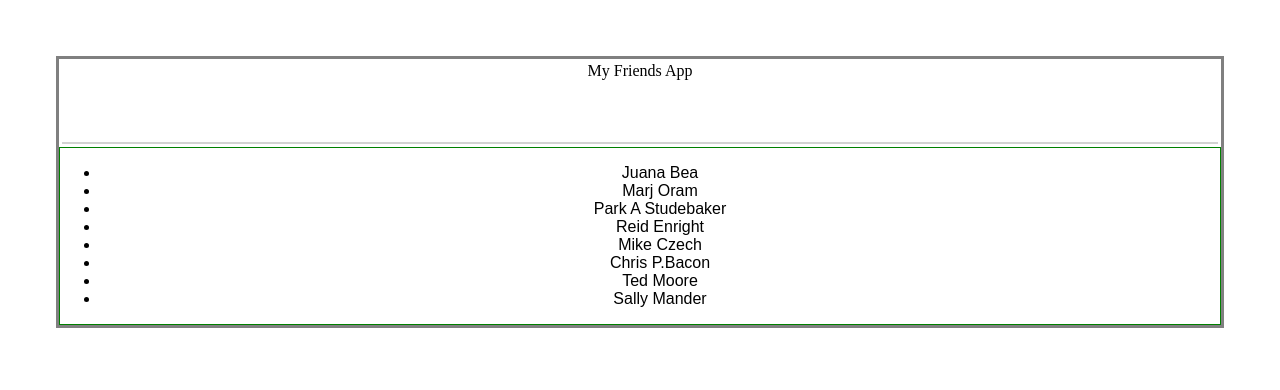
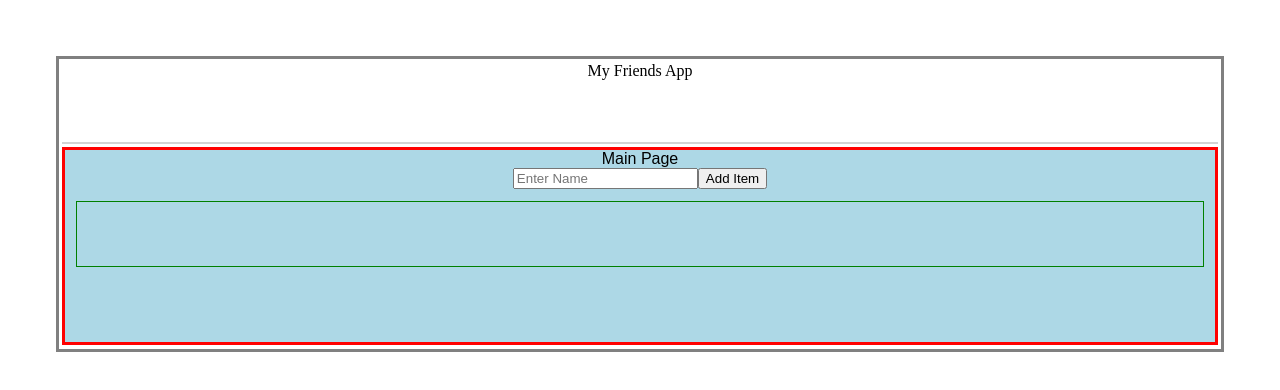
Before and after one commit to leslieyjkim/RSVP.Me, a React (Vite) app in the folder my_vite_app_React/: page / in a window 1280 px wide. Shown: the top 390 px of the page. Built offline with nearby package versions, Linux system fonts and the light colour scheme.

Commit message:
Implement and update functions related in items in  FriendsPage in MainPage.jsx

```diff
--- a/my_vite_app_React/src/App.css
+++ b/my_vite_app_React/src/App.css
@@ -49,5 +49,5 @@ body {
 .FriendList {
   border: green solid thin;
   min-height: 4em;
-
+  margin: 0.7em;
 }
--- a/my_vite_app_React/src/App.jsx
+++ b/my_vite_app_React/src/App.jsx
@@ -38,10 +38,10 @@ function App() {
     {/* {!user && <LoginPage login={login}/>} */}
     {/* {user && <FriendsPage />} */}
 
-    {/* <FriendsPage /> */}
+    <FriendsPage />
     {/* <Input onSubmit={mockFunction} /> */}
 
-    <FriendList items={mockData} onClick={mockFunction} />
+    {/* <FriendList items={mockData} onClick={mockFunction} /> */}
     </div>
   )
 }
--- a/my_vite_app_React/src/components/MainPage.jsx
+++ b/my_vite_app_React/src/components/MainPage.jsx
@@ -1,18 +1,39 @@
-// import { useState } from 'react';
+import { useState } from 'react';
 
 import Input from '../components/Input';
 import FriendList from '../components/FriendList';
+import mockData from '../_mocks_/friends';
 
 // import {addFriend, removeFriend} from 'helpers/list';
 
 
 export default function FriendsPage(props) {
+    const [data, setData] = useState([]);
+
+    const addItem = function(name) {
+        if (!name) return;
+
+        const uid = uniqid();
+        setData([...data, {name, uid}]);
+    };
+
+    const deleteItem = function(uid) {
+        setData(data.filter(item => item.uid !== uid));
+    };
+
+    const clear = function() {
+        setData([]);
+    };
+
+    const load = function() {
+        setData(mockData);
+    };
 
     return (
         <form className='MainPage'>
             Main Page
             <Input />
-            <FriendList />
+            <FriendList items={data} onClick={deleteItem}/>
         </form>
     );
-};
+}
```
